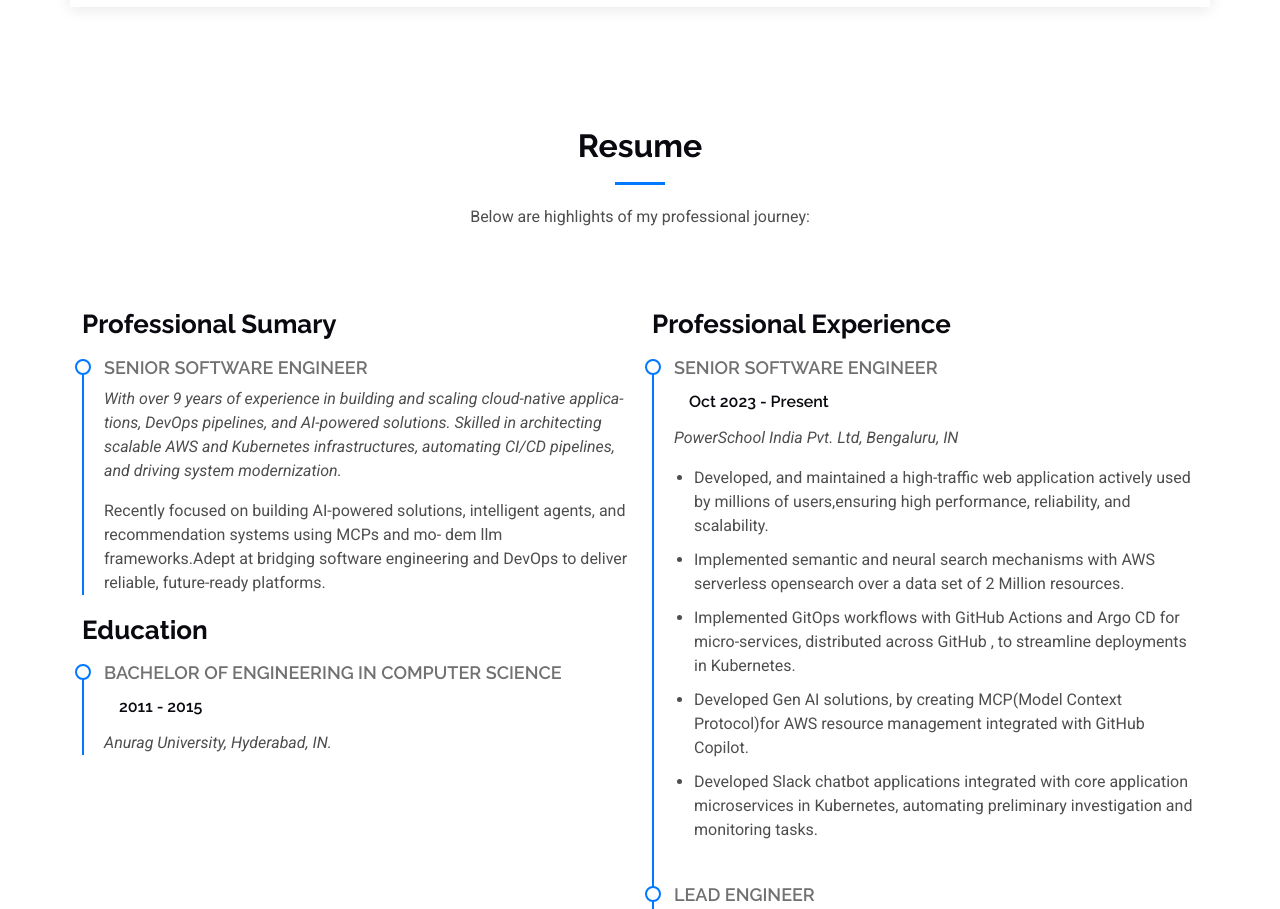
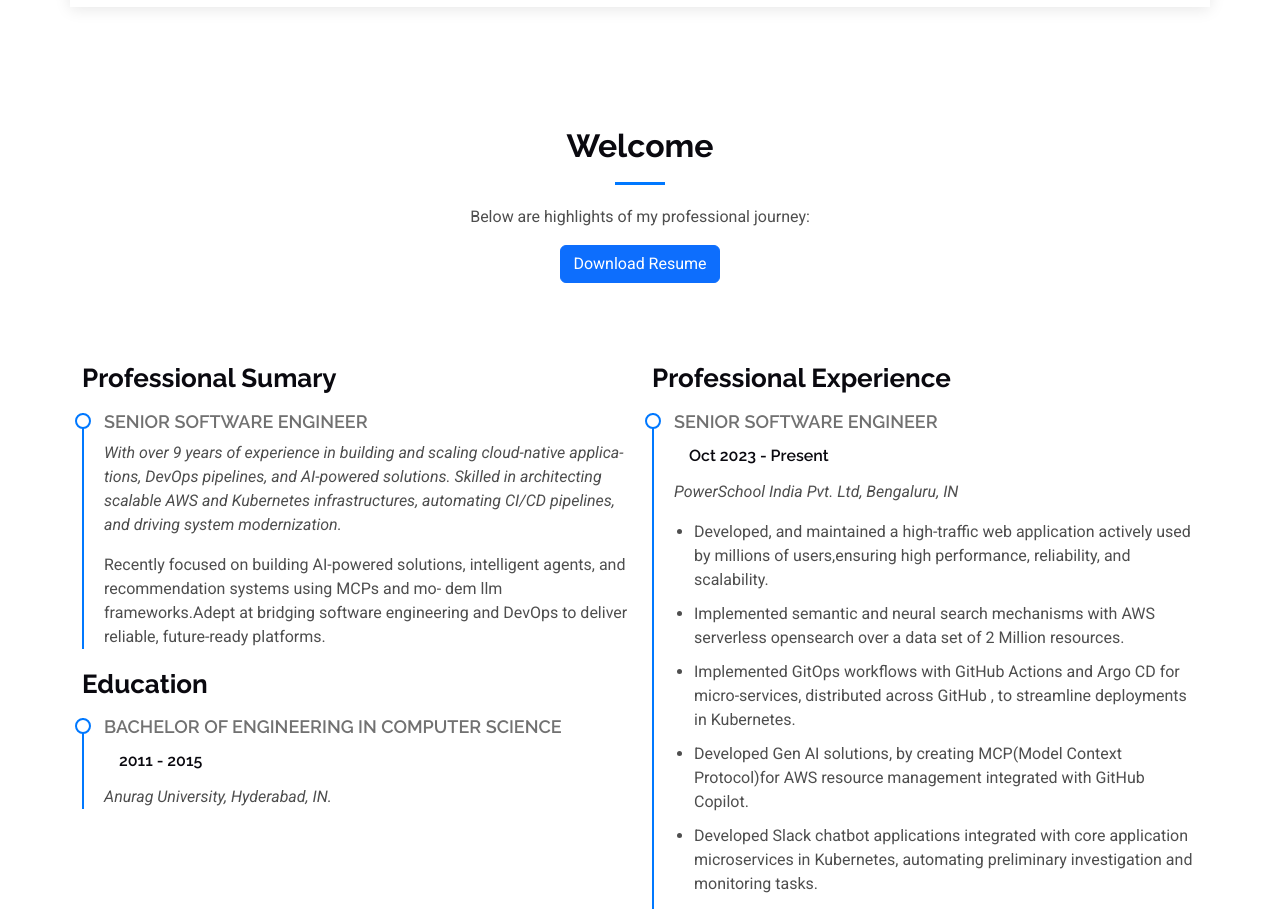
Before and after one commit to r-anvesh/r-anvesh.github.io, a plain HTML site: page index.html in a window 1280 px wide. Shown: the part 1200-2109 px from the top of the page. Drawn offline with Linux system fonts and the light colour scheme; animation ran at ten frames a second.

Commit message:
Update to website 1st Sep

```diff
--- a/index.html
+++ b/index.html
@@ -121,8 +121,9 @@
 
       <!-- Section Title -->
       <div class="container section-title" data-aos="fade-up">
-        <h2>Resume</h2>
+        <h2>Welcome</h2>
         <p>Below are highlights of my professional journey:</p>
+        <a href="assets/CV.pdf" download class="btn btn-primary" style="margin-top: 1em;">Download Resume</a>
       </div><!-- End Section Title -->
 
       <div class="container">
```
Also changed, not shown: assets/img/services.jpg (deleted), assets/img/testimonials/testimonials-2.jpg, assets/img/testimonials/testimonials-3.jpg, assets/img/testimonials/testimonials-4.jpg, assets/img/testimonials/testimonials-5.jpg (deleted), 3 other files.
